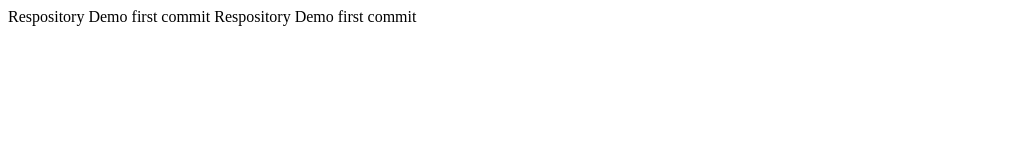
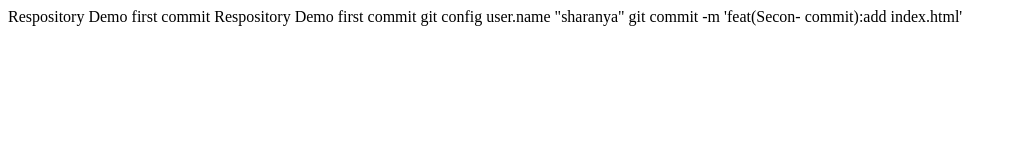
Before and after one commit to radhasharanya/RepositoryDemo, a plain HTML site: page index.html in a window 1280 px wide. Shown: the whole page, without its empty margins (0-1017 px from the left). Drawn offline with Linux system fonts and the light colour scheme.

Commit message:
feat(sceond-commit):add index file

```diff
--- a/index.html
+++ b/index.html
@@ -8,6 +8,10 @@
 <div>
     Respository Demo first commit
     Respository Demo first commit
+    git config  user.name "sharanya"
+    git commit -m 'feat(Secon- commit):add index.html'
+
+
 </div>
 
 </body>
```
